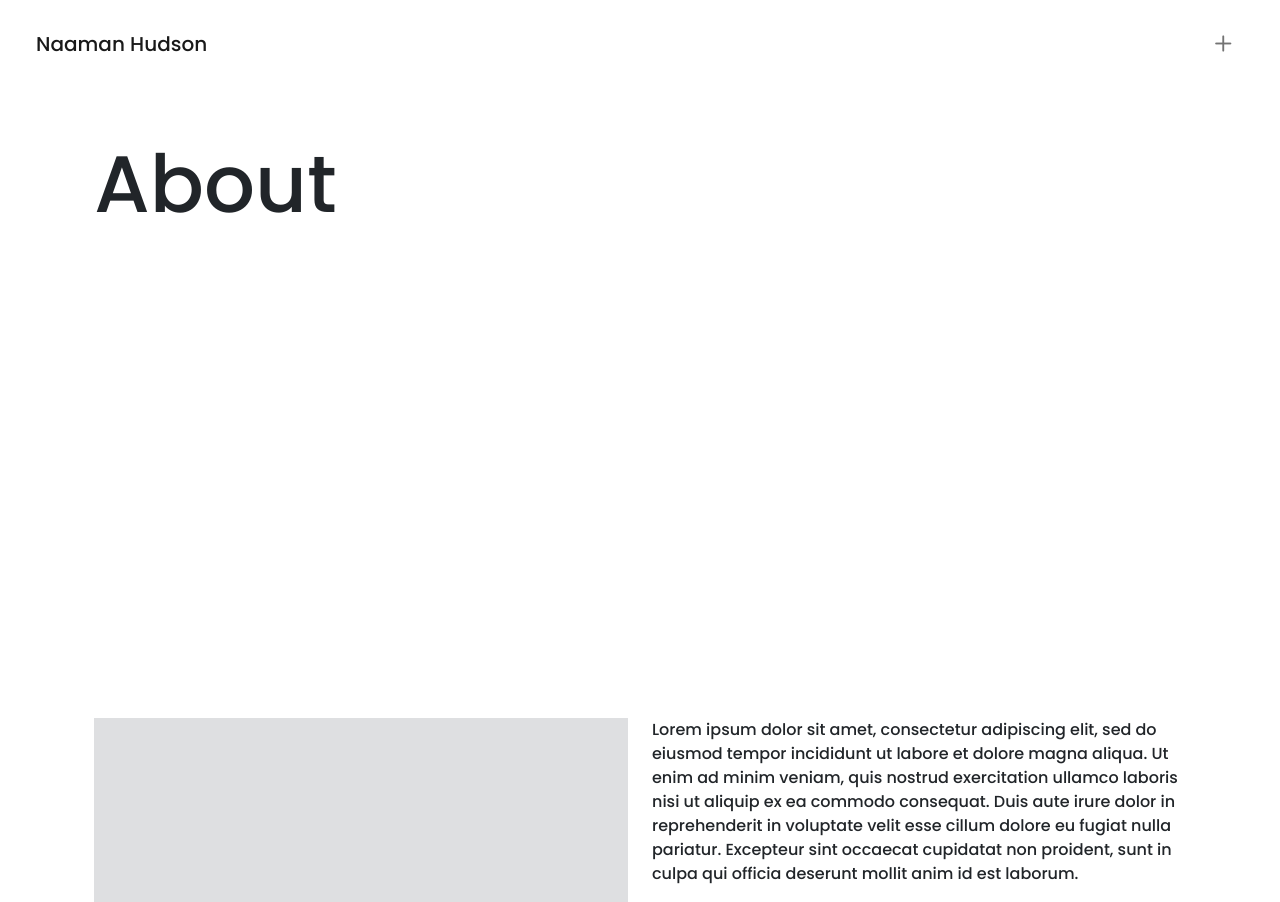
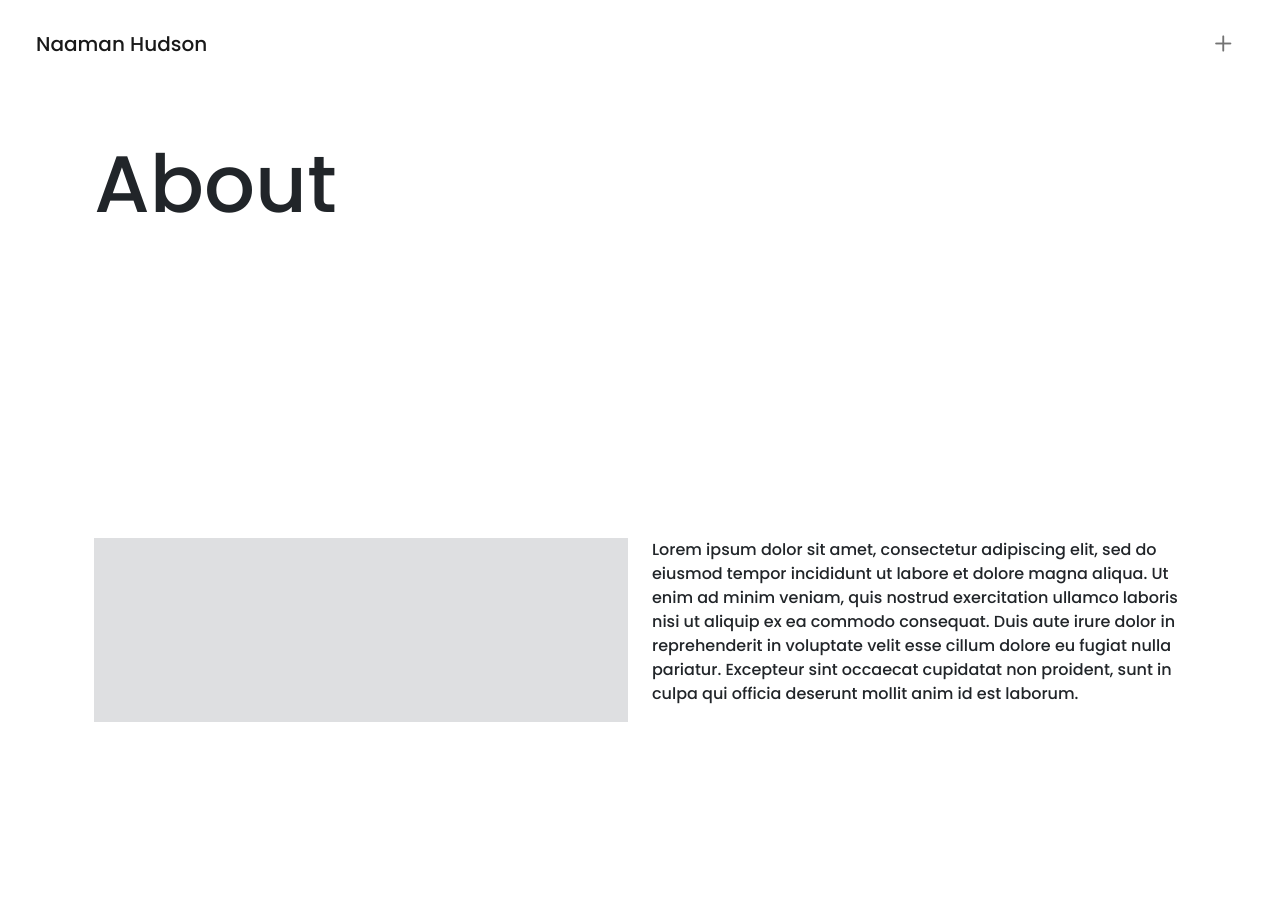
Before and after one commit to naaman10/naaman, a Jekyll site: the page built from about.markdown, in a window 1280 px wide. Built offline with Jekyll 4.4.1, drawn with Linux system fonts in a browser that asks for light colours; nearby versions of some CDN libraries.

Commit message:
updates to css

```diff
--- a/css/styles.scss
+++ b/css/styles.scss
@@ -14,7 +14,7 @@ body {
   }
 }
 .page-intro {
-  min-height: 70vh;
+  min-height: 50vh;
 }
 .section-dark {
   background-color: #0E0E0E;
```
Also changed, not shown: 3 other files.
